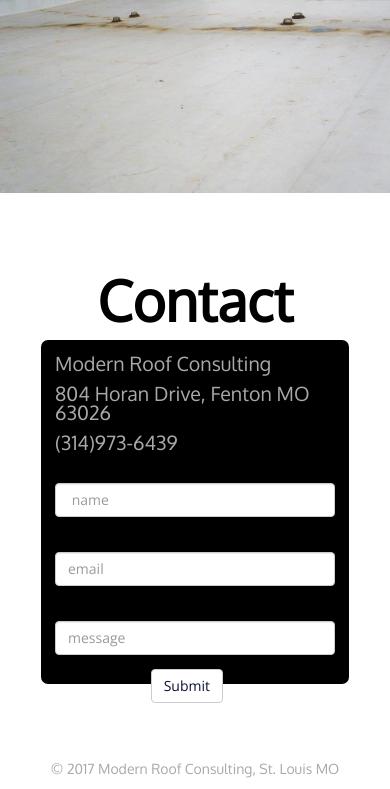
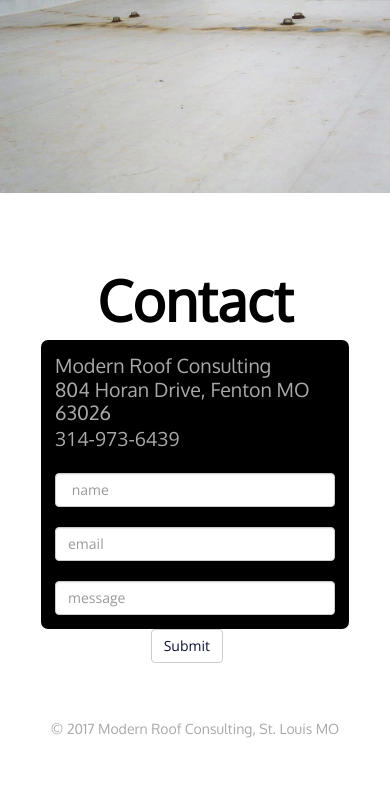
Before and after one commit to ericb14/Modern-Roofing, a website: page index.html in a window 390 px wide. Shown: the part 9969-10758 px from the top of the page. After the commit the page ends 10718 px from the top, so only its background shows below. Drawn offline with nearby package versions, Linux system fonts and the light colour scheme.

Commit message:
phone number form update

```diff
--- a/css/master.scss
+++ b/css/master.scss
@@ -202,10 +202,22 @@ a {
         padding         : 1em;
     }
 
+    a {
+        color      : $gray;
+        font-family: $para;
+        font-size  : 1.4em;
+        font-weight: 400;
+    }
+
+    div.form-group {
+        margin: 0;
+    }
+
     #message label {}
 
     p {
-        line-height: 1em;
+        line-height: 1.2em;
+        margin     : 0;
     }
 
     button {
--- a/index.html
+++ b/index.html
@@ -281,9 +281,14 @@
                 <h1 class="text-center">Contact</h1>
                 <div id="contact" name="contact" class="col-sm-6 col-sm-offset-3">
 
-                    <p>Modern Roof Consulting</p>
+                    <!-- <p>Modern Roof Consulting</p>
                     <p>804 Horan Drive, Fenton MO 63026</p>
-                    <p>(314)973-6439</p>
+                    <p>314-973-6439</p> -->
+
+                    <p>Modern Roof Consulting</br>
+                        804 Horan Drive, Fenton MO 63026</p>
+                    <a href="tel:314-973-6439">314-973-6439</a>
+
                     <form id="gform" method="POST" data-email="modernroofconsulting@gmail.com" action="https://script.google.com/macros/s/AKfycbyvNcMtuOgToAvwXXxdHi9L7dsG23TehezMLj6SM5Qts32TKWTC/exec">
                         <div class="form-group">
                             <label for="formGroupExampleInput"></label>
```
Also changed, not shown: Password.png (deleted), css/master.css.
